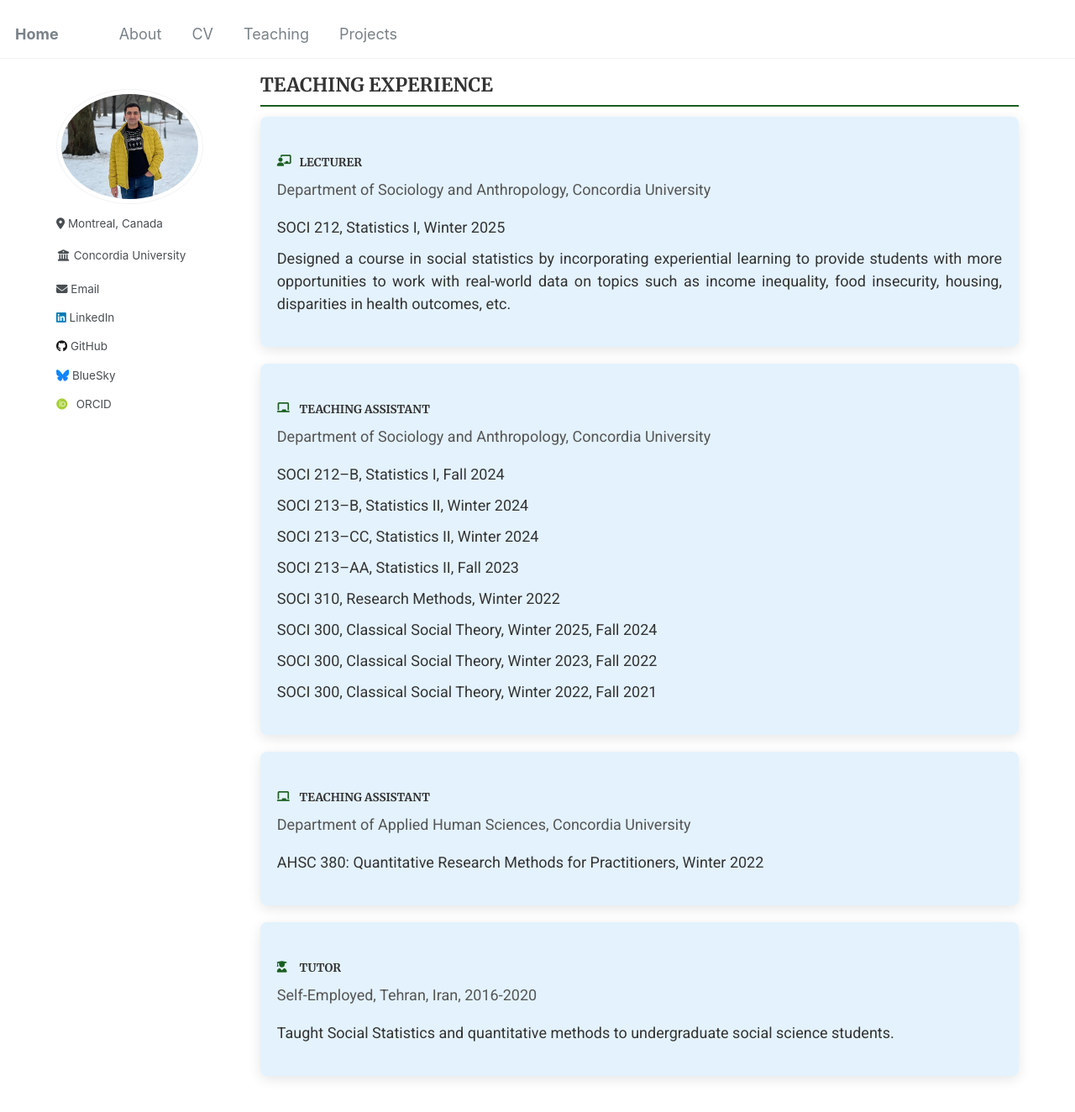
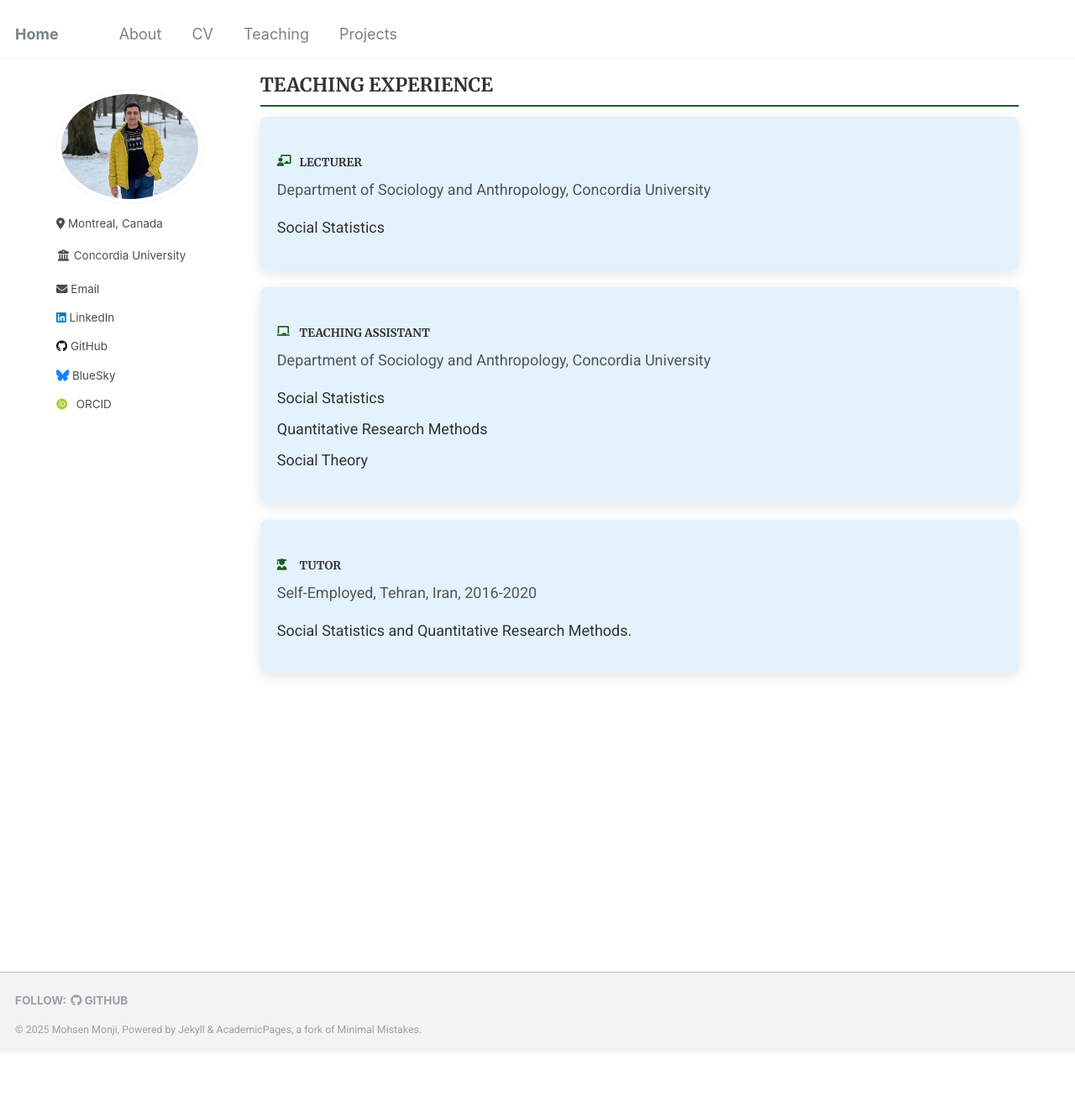
Before and after one commit to Mohsnmonji/mohsnmonji.github.io, a Jekyll site: the page built from _pages/teaching.md, in a window 1280 px wide and 1400 px high, scrolled down 481 px. Shown: the top 1324 px of the window at 84% size. Built offline with Jekyll 4.4.1, drawn with Linux system fonts in a browser that asks for light colours; some web fonts are replaced; after the commit the page ends 1734 px from its top, so only the background shows below that; some of the changed text lies outside the part shown.

Commit message:
Update teaching.md

```diff
--- a/_pages/teaching.md
+++ b/_pages/teaching.md
@@ -82,10 +82,7 @@ author_profile: true
     <h4><i class="fas fa-chalkboard-teacher icon"></i> LECTURER</h4>
     <p>Department of Sociology and Anthropology, Concordia University</p>
     <ul>
-      <li>SOCI 212, Statistics I, Winter 2025</li>
-      <li>
-        Designed a course in social statistics by incorporating experiential learning to provide students with more opportunities to work with real-world data on topics such as income inequality, food insecurity, housing, disparities in health outcomes, etc.
-      </li>
+      <li>Social Statistics</li>
     </ul>
   </div>
 
@@ -93,22 +90,9 @@ author_profile: true
     <h4><i class="fas fa-chalkboard icon"></i> TEACHING ASSISTANT</h4>
     <p>Department of Sociology and Anthropology, Concordia University</p>
     <ul>
-      <li>SOCI 212–B, Statistics I, Fall 2024</li>
-      <li>SOCI 213–B, Statistics II, Winter 2024</li>
-      <li>SOCI 213–CC, Statistics II, Winter 2024</li>
-      <li>SOCI 213–AA, Statistics II, Fall 2023</li>
-      <li>SOCI 310, Research Methods, Winter 2022</li>
-      <li>SOCI 300, Classical Social Theory, Winter 2025, Fall 2024</li>
-      <li>SOCI 300, Classical Social Theory, Winter 2023, Fall 2022</li>
-      <li>SOCI 300, Classical Social Theory, Winter 2022, Fall 2021</li>
-    </ul>
-  </div>
-
-  <div class="teaching-card">
-    <h4><i class="fas fa-chalkboard icon"></i> TEACHING ASSISTANT</h4>
-    <p>Department of Applied Human Sciences, Concordia University</p>
-    <ul>
-      <li>AHSC 380: Quantitative Research Methods for Practitioners, Winter 2022</li>
+      <li>Social Statistics</li>
+      <li>Quantitative Research Methods</li>
+      <li>Social Theory</li>
     </ul>
   </div>
 
@@ -116,7 +100,7 @@ author_profile: true
     <h4><i class="fas fa-user-graduate icon"></i> TUTOR</h4>
     <p>Self-Employed, Tehran, Iran, 2016-2020</p>
     <ul>
-      <li>Taught Social Statistics and quantitative methods to undergraduate social science students.</li>
+      <li>Social Statistics and Quantitative Research Methods.</li>
     </ul>
   </div>
 </div>
```
Also changed, not shown: other parts of _pages/teaching.md (+1 -1 lines).
